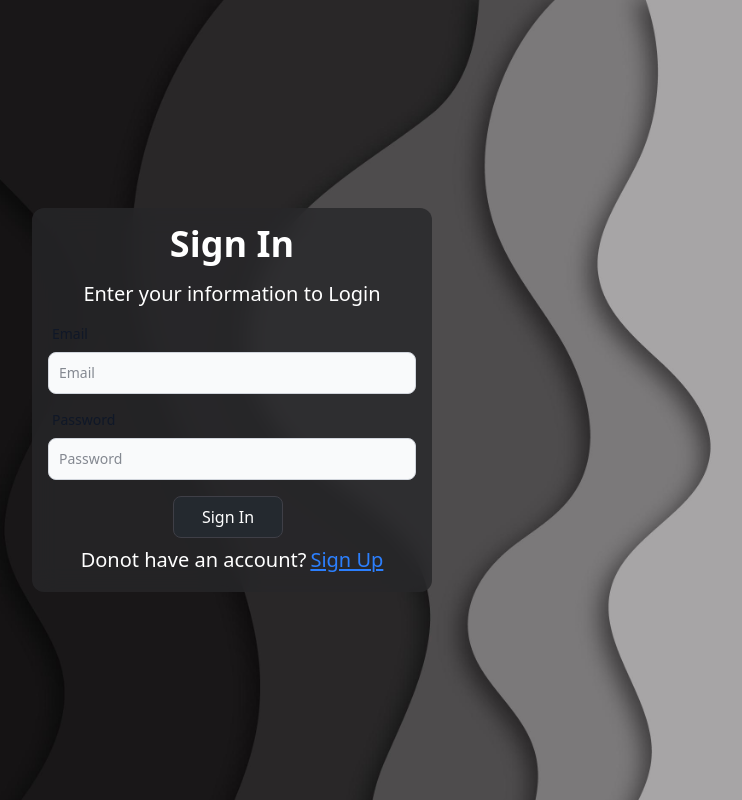
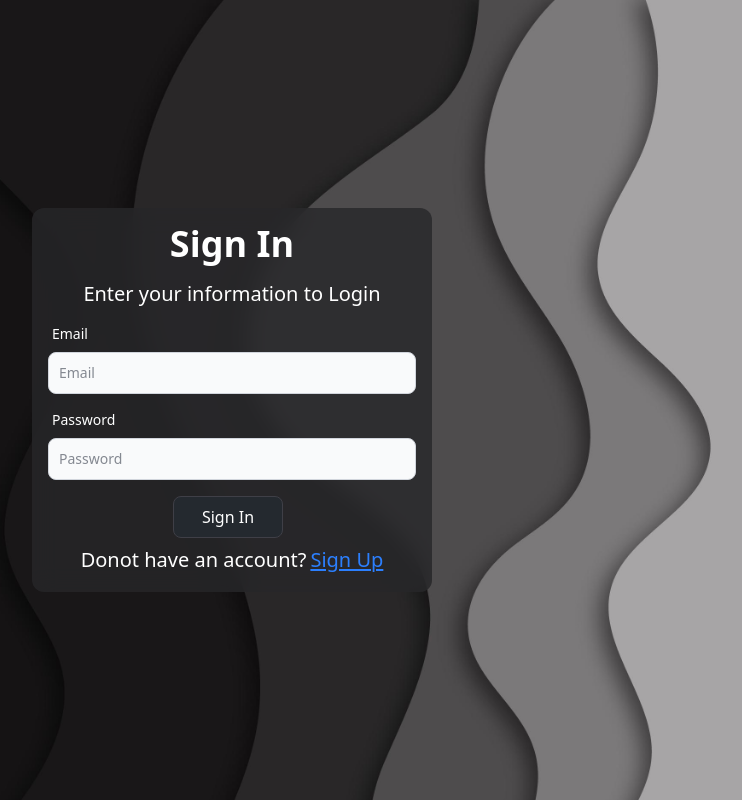
Before and after one commit to premrawat9873/Wallet_Website, a React (Vite) app in the folder Frontend/: page /signin in a window 1280 px wide. Shown: the whole page, without its empty margins (408-1150 px from the left). Built offline with nearby package versions, Linux system fonts and the light colour scheme.

Commit message:
signin route

```diff
--- a/Frontend/src/App.jsx
+++ b/Frontend/src/App.jsx
@@ -1,17 +1,22 @@
-import Dashboard from "./components/Web Component/dashboard"
-import Signin from "./components/Web Component/signin"
-import Signup from "./components/Web Component/signup"
-import Payment from "./components/Web Component/payment"
-import { BrowserRouter, Routes, Route , Navigate} from "react-router-dom"
-
-
+// App.jsx
+import { Routes, Route, Navigate, useNavigate } from "react-router-dom";
+import { useEffect } from "react";
+import Dashboard from "./components/Web Component/dashboard";
+import Signin from "./components/Web Component/signin";
+import Signup from "./components/Web Component/signup";
+import Payment from "./components/Web Component/payment";
 
 function App() {
+  const navigate = useNavigate();
 
+  useEffect(() => {
+    const token = localStorage.getItem("token");
+    if (token) {
+      navigate("/dashboard");
+    }
+  }, [navigate]);
 
   return (
-    <>
-     <BrowserRouter>
     <Routes>
       <Route path="/" element={<Navigate to="/signin" />} />
       <Route path="/signup" element={<Signup />} />
@@ -19,9 +24,7 @@ function App() {
       <Route path="/dashboard" element={<Dashboard />} />
       <Route path="/payment" element={<Payment />} />
     </Routes>
-        </BrowserRouter>
-    </>
-  )
+  );
 }
 
-export default App
+export default App;
--- a/Frontend/src/components/Web Component/signin.jsx
+++ b/Frontend/src/components/Web Component/signin.jsx
@@ -1,37 +1,86 @@
-import { useState } from "react"
-import Heading from "../heading"
-import Subheading from "../subheading"
-import InputField from "../input"
-import Button from "../button"
-import Bottom from "../bottom"
+import { useRecoilState, useRecoilValue } from "recoil";
+import Heading from "../heading";
+import Subheading from "../subheading";
+import InputField from "../input";
+import Button from "../button";
+import Bottom from "../bottom";
+import { emailState, passwordState } from "../atoms/signupAtoms";
+import axios from "axios";
+import { useNavigate } from "react-router-dom";
 
+export default function Signin({ url }) {
+  const email = useRecoilValue(emailState);
+  const password = useRecoilValue(passwordState);
+  const navigate = useNavigate();
 
-export default function Signin({url}){
-    const [email, setEmail] = useState("");
-    const [password, setPassword] = useState("");
-    return(
-        <>
+  const handleSignin = async () => {
+    try {
+      const res = await axios.post("http://localhost:3000/api/v1/users/signin", {
+        username: email,
+        password
+      });
+
+      console.log("Signin success:", res.data);
+
+      // store token if returned
+      if (res.data.token) {
+        localStorage.setItem("token", res.data.token);
+      }
+
+      // redirect after success
+      navigate("/dashboard");
+
+    } catch (err) {
+      console.error("Signin failed:", err);
+      alert("Signin failed, please check your credentials");
+    }
+  };
+
+  return (
     <div className="flex justify-center items-center h-screen w-screen bg-[url('/src/assets/download.jpg')] bg-cover">
       <div className="flex flex-col rounded-xl h-96 w-100 bg-zinc-800/80 backdrop-blur-md ">
         <div className="flex justify-center">
-                        <Heading text={"Sign In"}/>
+          <Heading text={"Sign In"} />
         </div>
         <div>
-                        <Subheading text={"Enter your information to Login"}/>
+          <Subheading text={"Enter your information to Login"} />
         </div>
         <div className="pl-4 pr-4 space-y-4">
-                        <InputField heading={"Email"} onChange={e=>{setEmail(e.target.value)}} placeholder={"Email"} type={"text"}/>
-                        <InputField heading={"Password"} onChange={e=>{setPassword(e.target.value)}} placeholder={"Password"} type={"password"}/>
+          <Inputs />
         </div>
         <div className="flex justify-center items-center pt-4">
-                        <button><Button text={"Sign In"}/></button>
+          <Button text={"Sign In"} onClick={handleSignin} />
         </div>
         <div className="flex justify-center items-center ">
-                        <Bottom text={"Donot have an account? "} link={"Sign Up"} url={"/signup"}/>
+          <Bottom
+            text={"Donot have an account? "}
+            link={"Sign Up"}
+            url={"/signup"}
+          />
         </div>
       </div>
     </div>
+  );
+}
 
+function Inputs() {
+  const [email, setEmail] = useRecoilState(emailState);
+  const [password, setPassword] = useRecoilState(passwordState);
+
+  return (
+    <>
+      <InputField
+        heading={"Email"}
+        onChange={(e) => setEmail(e.target.value)}
+        placeholder={"Email"}
+        type={"text"}
+      />
+      <InputField
+        heading={"Password"}
+        onChange={(e) => setPassword(e.target.value)}
+        placeholder={"Password"}
+        type={"password"}
+      />
     </>
-    )
+  );
 }
--- a/Frontend/src/components/Web Component/signup.jsx
+++ b/Frontend/src/components/Web Component/signup.jsx
@@ -1,73 +1,78 @@
-import InputField from "../input"
-import {useRecoilState,useRecoilValue} from "recoil";
+import InputField from "../input";
+import { useRecoilState, useRecoilValue } from "recoil";
 import Button from "../button";
 import Heading from "../heading";
 import Subheading from "../subheading";
 import Bottom from "../bottom";
-import { emailState,passwordState,firstNameState,lastNameState } from "../atoms/signupAtoms";
+import { emailState, passwordState, firstNameState, lastNameState } from "../atoms/signupAtoms";
 import axios from "axios";
+import { useNavigate } from "react-router-dom";
 
-
-
-
-export default function Signup({Url}){
+export default function Signup({ Url }) {
   const email = useRecoilValue(emailState);
   const password = useRecoilValue(passwordState);
   const firstName = useRecoilValue(firstNameState);
   const lastName = useRecoilValue(lastNameState);
+  const navigate = useNavigate();
+
   const handleSignup = async () => {
     try {
-    const res = await axios.post("http://localhost:3000/api/v1/users/signup",{
+      const res = await axios.post("http://localhost:3000/api/v1/users/signup", {
         username: email,
         password,
         firstName,
         lastName
       });
+
+      // ✅ Save token in localStorage
+      if (res.data.token) {
         localStorage.setItem("token", res.data.token);
-    // navigate("/dashboard");
+      }
+
+      console.log("Signup success:", res.data);
+
+      // ✅ Redirect to dashboard after signup
+      navigate("/dashboard");
 
     } catch (err) {
       console.error("Signup failed:", err);
+      alert("Signup failed, please try again");
     }
   };
-    return(
-        <>
 
+  return (
     <div className="flex justify-center items-center h-screen w-screen bg-[url('/src/assets/download.jpg')] bg-cover">
-
-
       <div className="flex flex-col rounded-xl h-142 w-100 bg-zinc-800/80 backdrop-blur-md ">
-
         <div className="flex justify-center">
-                        <Heading text={"Sign Up"}/>
+          <Heading text={"Sign Up"} />
         </div>
 
         <div className="flex justify-center items-center pl-2 pr-2">
-                        <Subheading text={"Enter your information to create an account"}/>
+          <Subheading text={"Enter your information to create an account"} />
         </div>
 
         <div className="pl-4 pr-4 space-y-3">
-                        <Inputs/>
+          <Inputs />
         </div>
 
         <div className="flex justify-center items-center pt-4">
-                        <Button text={"Sign Up"} onClick={handleSignup}/>
-                    </div>
-                    <div className="flex justify-center items-center ">
-                        <Bottom text={"Already have an account?"} link={"Sign In"} url={"/signin"}/>
+          <Button text={"Sign Up"} onClick={handleSignup} />
         </div>
 
+        <div className="flex justify-center items-center ">
+          <Bottom text={"Already have an account?"} link={"Sign In"} url={"/signin"} />
         </div>
       </div>
-        </>
-    )
+    </div>
+  );
 }
 
-function Inputs(){
+function Inputs() {
   const [firstName, setFirstName] = useRecoilState(firstNameState);
   const [lastName, setLastName] = useRecoilState(lastNameState);
   const [email, setEmail] = useRecoilState(emailState);
   const [password, setPassword] = useRecoilState(passwordState);
+
   return (
     <>
       <InputField
@@ -99,5 +104,5 @@ function Inputs(){
         onChange={(e) => setPassword(e.target.value)}
       />
     </>
-    )
+  );
 }
--- a/Frontend/src/components/input.jsx
+++ b/Frontend/src/components/input.jsx
@@ -1,7 +1,7 @@
 export default function InputField({placeholder, heading,onChange,type}){
     return(
         <>
-            <label  className="block pl-1 mb-2 text-sm font-medium text-gray-900 dark:text-white">{heading}</label>
+            <label  className="block pl-1 mb-2 text-sm font-medium text-white dark:text-white">{heading}</label>
             <input onChange={onChange} type={type}  aria-describedby="helper-text-explanation" className="bg-gray-50 border border-gray-300 text-gray-900 text-sm rounded-lg focus:ring-blue-500 focus:border-blue-500 block w-full p-2.5  dark:bg-gray-700 dark:border-gray-600 dark:placeholder-gray-400 dark:text-white dark:focus:ring-blue-500 dark:focus:border-blue-500" placeholder={placeholder}/>
         </>
     )
--- a/Frontend/src/main.jsx
+++ b/Frontend/src/main.jsx
@@ -1,11 +1,14 @@
-
+// main.jsx
 import { createRoot } from 'react-dom/client'
 import './index.css'
 import App from './App.jsx'
-import {RecoilRoot} from 'recoil'
+import { RecoilRoot } from 'recoil'
+import { BrowserRouter } from 'react-router-dom'
 
 createRoot(document.getElementById('root')).render(
-    <RecoilRoot>
+  <RecoilRoot>
+    <BrowserRouter>
       <App />
-    </RecoilRoot>
+    </BrowserRouter>
+  </RecoilRoot>
 )
```
Also changed, not shown: 1 other file (tests, documents, lock files or other folders). Lines whose indentation alone changed are shown as unchanged.
